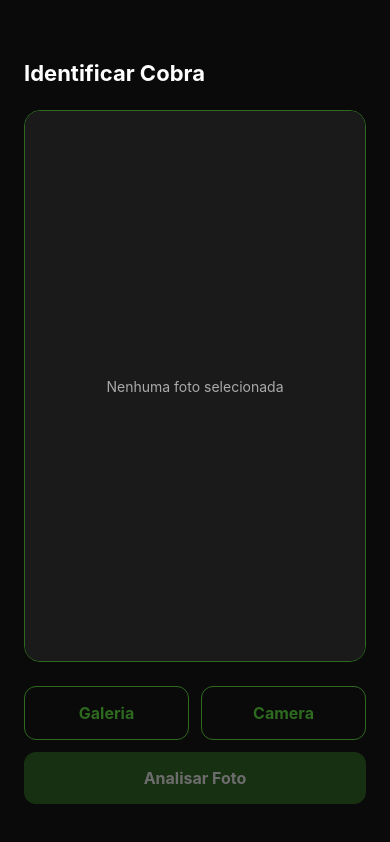
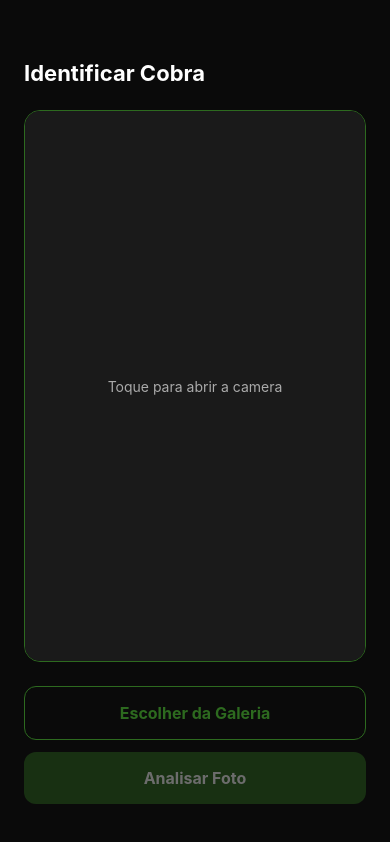
Before and after one commit to Ailton779/S.O.L.I.D, a React Native app in the folder solid-app/: screen /Scanner in a window 390 px wide. Built offline with nearby package versions, Linux system fonts and the light colour scheme.

Commit message:
feat: camera abre ao tocar no preview, galeria como opcao secundaria

```diff
--- a/solid-app/screens/ScannerScreen.js
+++ b/solid-app/screens/ScannerScreen.js
@@ -49,26 +49,24 @@ export default function ScannerScreen({ navigation }) {
 
       <Text style={styles.title}>Identificar Cobra</Text>
 
-      <View style={styles.previewContainer}>
+      <TouchableOpacity
+        style={styles.previewContainer}
+        onPress={takePhoto}
+        activeOpacity={0.8}
+      >
         {image ? (
           <Image source={{ uri: image }} style={styles.preview} resizeMode="cover" />
         ) : (
           <View style={styles.placeholder}>
-            <Text style={styles.placeholderText}>Nenhuma foto selecionada</Text>
+            <Text style={styles.placeholderText}>Toque para abrir a camera</Text>
           </View>
         )}
-      </View>
+      </TouchableOpacity>
 
       <View style={styles.bottomContainer}>
-        <View style={styles.row}>
-          <TouchableOpacity style={styles.buttonSecondary} onPress={pickImage}>
-            <Text style={styles.buttonSecondaryText}>Galeria</Text>
-          </TouchableOpacity>
-
-          <TouchableOpacity style={styles.buttonSecondary} onPress={takePhoto}>
-            <Text style={styles.buttonSecondaryText}>Camera</Text>
-          </TouchableOpacity>
-        </View>
+        <TouchableOpacity style={styles.buttonSecondary} onPress={pickImage}>
+          <Text style={styles.buttonSecondaryText}>Escolher da Galeria</Text>
+        </TouchableOpacity>
 
         <TouchableOpacity
           style={[styles.buttonPrimary, !image && styles.buttonDisabled]}
@@ -120,12 +118,7 @@ const styles = StyleSheet.create({
   bottomContainer: {
     gap: 12,
   },
-  row: {
-    flexDirection: 'row',
-    gap: 12,
-  },
   buttonSecondary: {
-    flex: 1,
     borderWidth: 1,
     borderColor: colors.primary,
     paddingVertical: 16,
```
